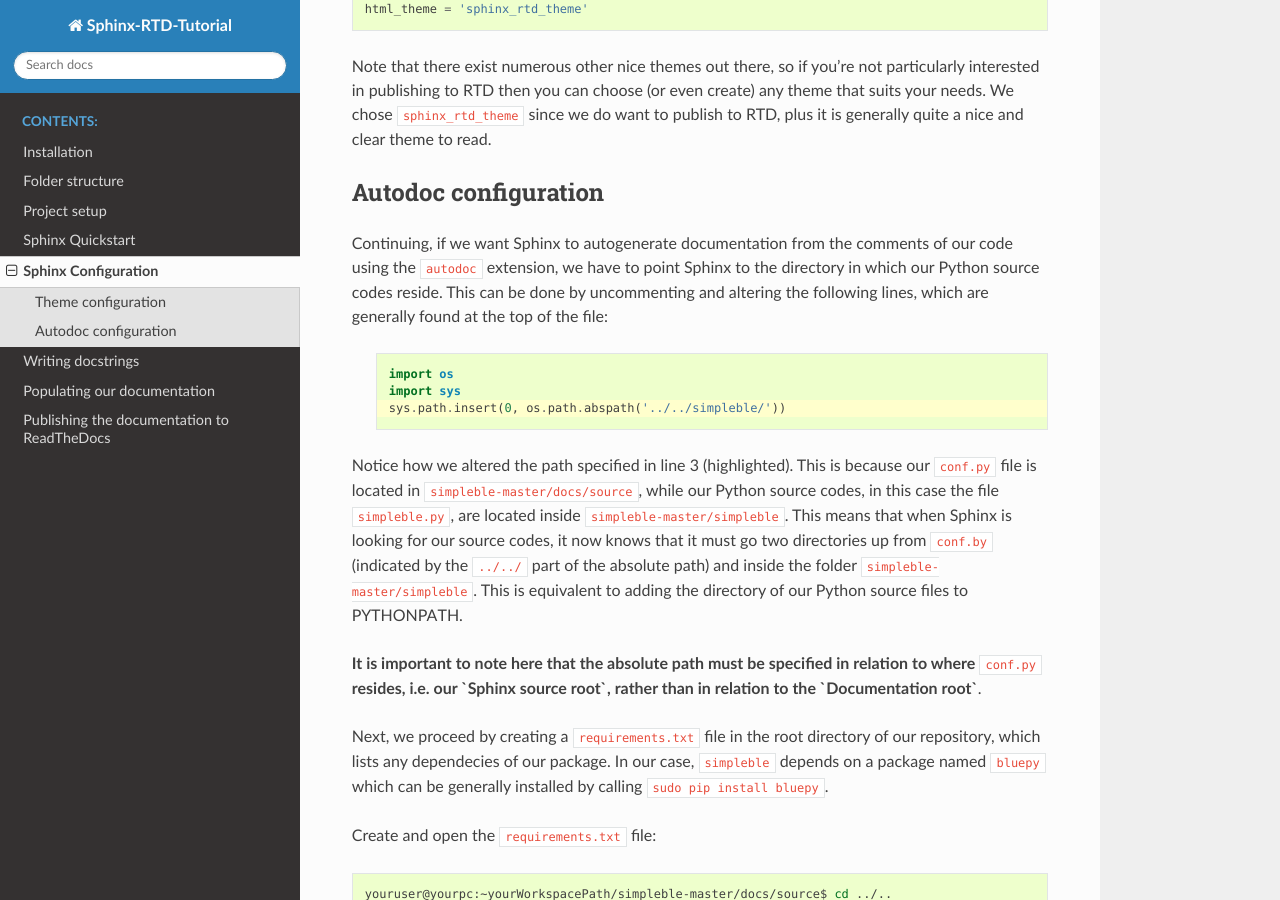
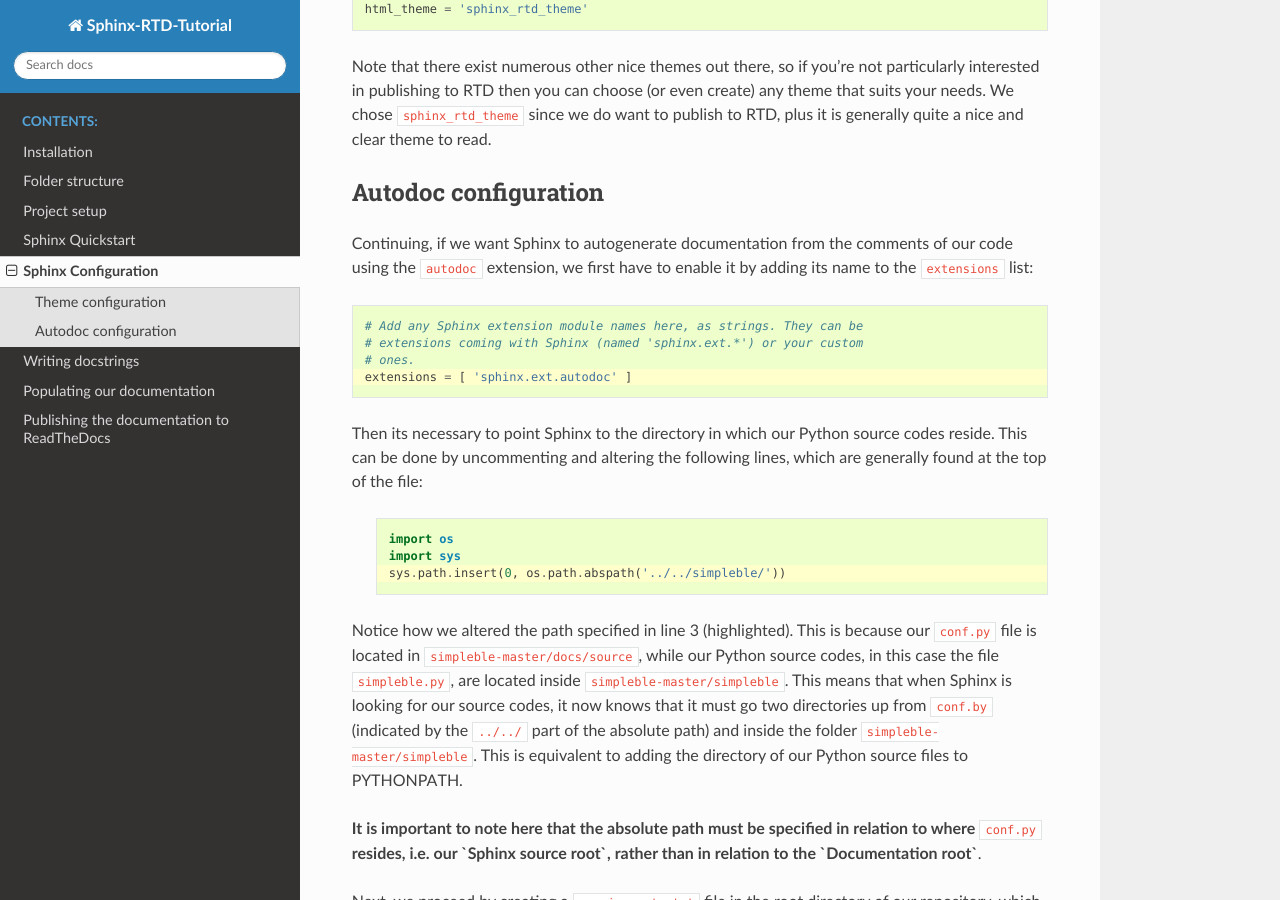
Before and after one commit to sglvladi/Sphinx-RTD-Tutorial, a Sphinx documentation site: the page built from docs/source/sphinx-config.rst, in a window 1280 px wide and 900 px high, scrolled down 579 px. Built offline with Sphinx 7.4.7 and the Read the Docs theme 2.0.0, drawn with Linux system fonts in a browser that asks for light colours.

Commit message:
Update sphinx-config.rst: a few words about enabling the `autodoc` extension
Just enabling `sys.path.insert(0, os.path.abspath('../../simpleble/'))` isn't enough for the `autodoc` extension to work: the extension itself has to be enabled first.

```diff
--- a/docs/source/sphinx-config.rst
+++ b/docs/source/sphinx-config.rst
@@ -21,7 +21,17 @@
 
 Autodoc configuration
 *********************
-Continuing, if we want Sphinx to autogenerate documentation from the comments of our code using the ``autodoc`` extension, we have to point Sphinx to the directory in which our Python source codes reside. This can be done by uncommenting and altering the following lines, which are generally found at the top of the file:
+Continuing, if we want Sphinx to autogenerate documentation from the comments of our code using the ``autodoc`` extension, we first have to enable it by adding its name to the ``extensions`` list:
+
+.. code-block:: python
+   :emphasize-lines: 4
+
+   # Add any Sphinx extension module names here, as strings. They can be
+   # extensions coming with Sphinx (named 'sphinx.ext.*') or your custom
+   # ones.
+   extensions = [ 'sphinx.ext.autodoc' ]
+
+Then its necessary to point Sphinx to the directory in which our Python source codes reside. This can be done by uncommenting and altering the following lines, which are generally found at the top of the file:
 
  .. code-block:: python
     :emphasize-lines: 3
```
